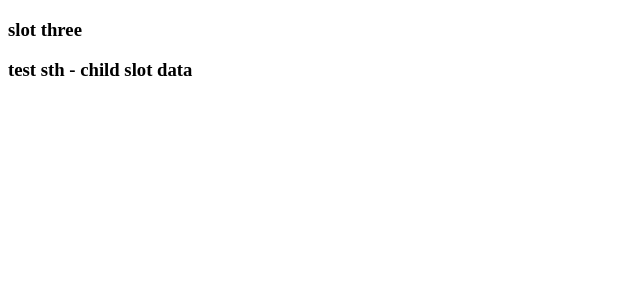
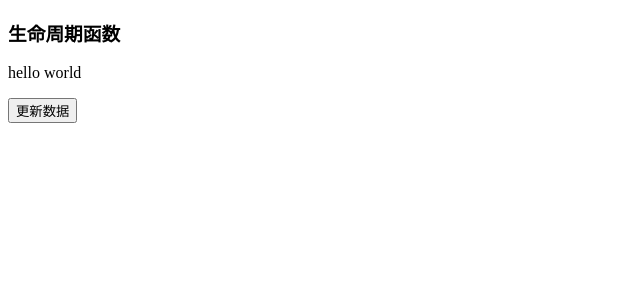
Before and after one commit to mindfreakcriss/my_vue_demo, a Vue app in the folder vue_base/: page / in a window 1280 px wide. Shown: the top 300 px of the page, without its empty margins (0-640 px from the left). Built offline with nearby package versions, Linux system fonts and the light colour scheme.

Commit message:
【提交】生命周期基础

```diff
--- a/vue_base/src/App.vue
+++ b/vue_base/src/App.vue
@@ -1,116 +1,58 @@
+<template>
+    <h3>生命周期函数</h3>
+    <p> {{message}}</p>
+  <button @click="updateData">更新数据</button>
+
+</template>
+
 <script>
-import HelloWorld from './components/HelloWorld.vue'
-import IfDemo from "@/components/IfDemo.vue";
-import ListDemo from "@/components/ListDemo.vue";
-import KeyDemo from "@/components/KeyDemo.vue";
-import EventInlineDemo from "@/components/EventInlineDemo.vue";
-import EventMethodDemo from "@/components/EventMethodDemo.vue";
-import EventParamDemo from "@/components/EventParamDemo.vue";
-import EventDefaultDemo from "@/components/EventDefaultDemo.vue";
-import ArrayChangeDemo from "@/components/ArrayChangeDemo.vue";
-import ComputedDemo from "@/components/ComputedDemo.vue";
-import ClassDemo from "@/components/ClassDemo.vue";
-import WatchDemo from "@/components/WatchDemo.vue";
-import ModelDemo from "@/components/ModelDemo.vue";
-import RefDomDEMO from "@/components/RefDomDEMO.vue";
-// 1 - 引入组件
-import MyConponent from "@/components/MyConponent.vue";
 
-//2 - 注册组件
-// export default {
-//   components: {
-//     MyConponent:MyConponent,
-//   }
-// }
-
-
-//layout
-// import Header from "@/pages/Header.vue";
-// import Main from "@/pages/Main.vue";
-// import Aside from "@/pages/Aside.vue";
-import Parent from "@/components/Parent.vue";
-import ComponentA from "@/components/ComponentA.vue";
-import ComponentEvent from "@/components/ComponentEvent.vue";
-import componentEvent from "@/components/ComponentEvent.vue";
-import ShowSearch from "@/components/ShowSearch.vue";
-import ComponentC from "@/components/ComponentC.vue";
-import SlotBase from "@/components/SlotBase.vue";
-import SlotsTwo from "@/components/SlotsTwo.vue";
-import SlotThree from "@/components/SlotThree.vue";
+/**
+ * 生命周期函数,自动执行，属于钩子函数。可以在特定的时期做自己想做的事情
+ * 创建期： beforeCreate created
+ *
+ * 挂载期：beforeMount mounted
+ *
+ * 更新期：beforeUpdated updated
+ *
+ * 销毁期：beforeUnmounted unmounted
+ *
+ */
 export default {
-  components: {
-    // Main,
-    //Parent
-    // Aside,
-    //ComponentA
-    // componentEvent,
-    // ShowSearch,
-    // ComponentC
-   // SlotBase
- //   SlotsTwo
-    SlotThree
+  name: "App",
+  data() {
+    return {
+      message: "hello world",
+    }
   },
-  data(){
-    return {
-      //插槽内容可以访问到父组件作用域，因为插槽内容本身就是父组件模版中定义的
-      message:"slot parent sth",
-      currentTest : "test sth"
+  methods: {
+    updateData() {
+      this.message = "hello world update";
     }
+  },
+   beforeCreate() {
+    console.log("beforeCreate");//组件创建之前
+   },
+  created() {
+    console.log("created");//组件创建之后
+  },
+  beforeMount() {
+    console.log("beforeMount");//组件渲染之前
+  },
+  mounted() {
+    console.log("mounted");//组件渲染之后
+  },
+  beforeUpdate() {
+    console.log("beforeUpdate"); //组件更新之前
+  },
+  updated() {
+    console.log("updated");//组件更新之后
+  },
+  beforeDestroy() {
+    console.log("beforeDestroy"); //组件销毁之前
+  },
+  destroyed() {
+    console.log("destroyed"); //组件更新之后
   }
 }
-
 </script>
-
-<template>
-<!--  <HelloWorld />-->
-<!--  <IfDemo />-->
-<!--  <ListDemo></ListDemo>-->
-<!--  <KeyDemo></KeyDemo>-->
-<!--  <EventInlineDemo></EventInlineDemo>-->
-<!--  <EventMethodDemo></EventMethodDemo>-->
-<!--  <EventParamDemo></EventParamDemo>-->
-<!--  <EventDefaultDemo></EventDefaultDemo>-->
-<!--  <ArrayChangeDemo></ArrayChangeDemo>-->
-<!--  <computed-demo></computed-demo>-->
-<!--  <classDemo></classDemo>-->
-<!--  <watch-demo></watch-demo>-->
-<!--  <model-demo></model-demo>-->
-<!--  <ref-dom-d-e-m-o></ref-dom-d-e-m-o>-->
-  <!---3 - 使用-->
-<!--  <MyConponent></MyConponent>-->
-<!--<Header></Header>-->
-<!--  <Main></Main>-->
-<!--  <Aside></Aside>-->
-<!--  <parent></parent>-->
-<!--  <ComponentA></ComponentA>-->
-<!--  <component-event></component-event>-->
-<!--  <ShowSearch></ShowSearch>-->
-<!--  <ComponentC></ComponentC>-->
-<!--  <SlotBase>-->
-<!--    <div>-->
-<!--      <h3>slot title</h3>-->
-<!--      <p>slot content</p>-->
-<!--    </div>-->
-<!--  </SlotBase>-->
-<!--  <SlotsTwo>-->
-<!--&lt;!&ndash;    <h3>{{message}}</h3>&ndash;&gt; &lt;!&ndash;默认内容是指，slot中间没有东西&ndash;&gt;-->
-<!--    <template v-slot:header>-->
-<!--        <h3>标题</h3>-->
-<!--    </template>-->
-<!--    <template v-slot:main>-->
-<!--        <p>内容</p>-->
-<!--    </template>-->
-<!--    <template #body>-->
-<!--      <p>插槽简写</p>-->
-<!--    </template>-->
-<!--  </SlotsTwo>-->
-<!--  <slot-three v-slot="slotProps">-->
-<!--    <h3> {{ currentTest  }}  - {{ slotProps.msg}} </h3>-->
-<!--  </slot-three>-->
-  <!--具名插槽传值-->
-  <slot-three>
-    <template #data="slotProps">
-      <h3> {{ currentTest  }}  - {{ slotProps.msg}} </h3>
-    </template>
-  </slot-three>
-</template>
```
Also changed, not shown: vue_base/src/App2.vue (added, +116 -0 lines).
